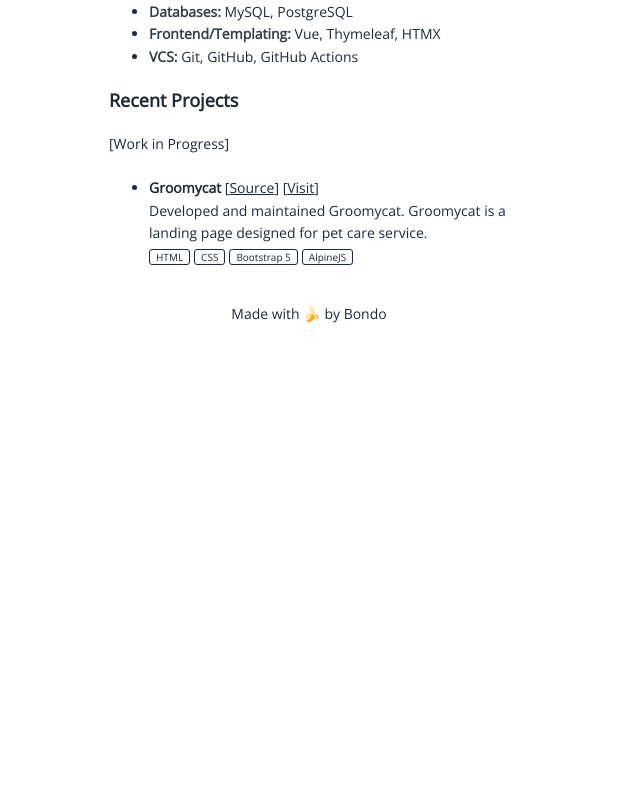
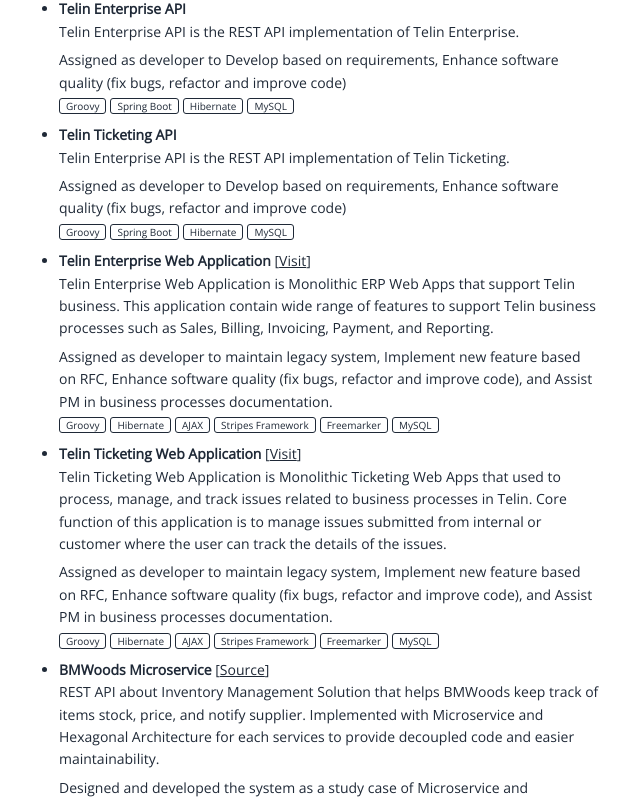
Before and after one commit to bondopangaji/bondopangaji.github.io, a Vue app: page /portfolio in a window 1280 px wide. Shown: the part 1034-1836 px from the top of the page, without its empty margins (331-971 px from the left). Before the commit the page ends 1399 px from the top, so only its background shows below. Built offline with nearby package versions, Linux system fonts and the light colour scheme.

Commit message:
feat: some update

```diff
--- a/src/App.vue
+++ b/src/App.vue
@@ -177,11 +177,11 @@
 
 @media screen and (min-width: 80em) {
   .section-float.section-side {
-    width: 32.5%;
+    width: 25%;
   }
 
   .section-float.section-middle {
-    width: 35%;
+    width: 50%;
   }
 }
 </style>
--- a/src/components/Projects.vue
+++ b/src/components/Projects.vue
@@ -8,19 +8,19 @@
 
 <template>
   <h3 class="projects-title">Recent Projects</h3>
-  <p>[Work in Progress]</p><br>
   <ul>
     <div v-for="project in projects" :key="project.id">
       <div class="projects-container">
       <li><span class="bold">{{ project.title }}</span>
-        <span v-if="project.links.github">
+        <span v-if="project.links?.github">
           [<a v-bind:href="project.links.github" target="_blank">Source</a>]
         </span>
-        <span v-if="project.links.visit">
+        <span v-if="project.links?.visit">
           [<a v-bind:href="project.links.visit" target="_blank">Visit</a>]
         </span>
       </li>
       <p>{{ project.description }}</p>
+      <p style="margin-top: 6px;">{{ project.whatido }}</p>
       <Badge v-for="(builtWith, index) in project.builtWith" :key="index" class="badge-margin" >{{ builtWith }}</Badge>
     </div>
     </div>
@@ -42,11 +42,6 @@
     margin: 0;
   }
 
-  li {
-    text-align: justify;
-    text-justify: inter-word;
-  }
-
   p {
     margin: 0;
   }
--- a/src/components/Technologies.vue
+++ b/src/components/Technologies.vue
@@ -4,10 +4,10 @@
   <div class="tech-container">
     <div class="tech-description">Technologies that i familiar with: </div>
     <ul>
-      <li><span class="bold">Languages:</span>Groovy, Java, HTML, CSS, Javascript</li>
+      <li><span class="bold">Languages:</span> Groovy, Java, HTML, CSS, Javascript</li>
       <li><span class="bold">Backend:</span> Spring, Nuxt</li>
       <li><span class="bold">Databases:</span> MySQL, PostgreSQL</li>
-      <li><span class="bold">Frontend/Templating:</span> Vue, Thymeleaf, HTMX</li>
+      <li><span class="bold">Frontend/Templating:</span> Vue, Thymeleaf, Freemarker</li>
       <li><span class="bold">VCS:</span> Git, GitHub, GitHub Actions</li>
     </ul>
   </div>
@@ -28,11 +28,6 @@
     margin: 0;
   }
 
-  li {
-    text-align: justify;
-    text-justify: inter-word;
-  }
-
   .bold {
     font-weight: 600;
     opacity: 0.9;
--- a/src/components/WorkExperience.vue
+++ b/src/components/WorkExperience.vue
@@ -64,8 +64,4 @@
     margin: 0;
   }
 
-  li {
-    text-align: justify;
-    text-justify: inter-word;
-  }
 </style>
--- a/src/data/portfolio.js
+++ b/src/data/portfolio.js
@@ -1,12 +1,57 @@
 export const portfolio = [
   {
     id: 1,
+    title: 'Telin Enterprise API',
+    description: 'Telin Enterprise API is the REST API implementation of Telin Enterprise.',
+    whatido: 'Assigned as developer to Develop based on requirements, Enhance software quality (fix bugs, refactor and improve code)',
+    builtWith: ['Groovy', 'Spring Boot', 'Hibernate', 'MySQL']
+  },
+  {
+    id: 2,
+    title: 'Telin Ticketing API',
+    description: 'Telin Enterprise API is the REST API implementation of Telin Ticketing.',
+    whatido: 'Assigned as developer to Develop based on requirements, Enhance software quality (fix bugs, refactor and improve code)',
+    builtWith: ['Groovy', 'Spring Boot', 'Hibernate', 'MySQL']
+  },
+  {
+    id: 3,
+    title: 'Telin Enterprise Web Application',
+    description: 'Telin Enterprise Web Application is Monolithic ERP Web Apps that support Telin business. This application contain wide range of features to support Telin business processes such as Sales, Billing, Invoicing, Payment, and Reporting.',
+    whatido: 'Assigned as developer to maintain legacy system, Implement new feature based on RFC, Enhance software quality (fix bugs, refactor and improve code), and Assist PM in business processes documentation.',
+    links: {
+      visit: 'https://es.telin.co.id/'
+    },
+    builtWith: ['Groovy', 'Hibernate', 'AJAX', 'Stripes Framework', 'Freemarker', 'MySQL']
+  },
+  {
+    id: 4,
+    title: 'Telin Ticketing Web Application',
+    description: 'Telin Ticketing Web Application is Monolithic Ticketing Web Apps that used to process, manage, and track issues related to business processes in Telin. Core function of this application is to manage issues submitted from internal or customer where the user can track the details of the issues.',
+    whatido: 'Assigned as developer to maintain legacy system, Implement new feature based on RFC, Enhance software quality (fix bugs, refactor and improve code), and Assist PM in business processes documentation.',
+    links: {
+      visit: 'https://ticketing.telin.co.id/'
+    },
+    builtWith: ['Groovy', 'Hibernate', 'AJAX', 'Stripes Framework', 'Freemarker', 'MySQL']
+  },
+  {
+    id: 5,
+    title: 'BMWoods Microservice',
+    description: 'REST API about Inventory Management Solution that helps BMWoods keep track of items stock, price, and notify supplier. Implemented with Microservice and Hexagonal Architecture for each services to provide decoupled code and easier maintainability.',
+    whatido: 'Designed and developed the system as a study case of Microservice and Hexagonal Architecture',
+    links: {
+      github: 'https://github.com/bondopangaji/bmwoods-microservice'
+    },
+    builtWith: ['Spring Boot', 'Spring Data JPA', 'PostgreSQL', 'RabbitMQ', 'Zipkin']
+  },
+  {
+    id: 6,
     title: 'Groomycat',
-    description: 'Developed and maintained Groomycat. Groomycat is a landing page designed for pet care service.',
+    description: 'Groomycat is a landing page designed for pet care shop.',
+    whatido: 'Designed and developed the landing page as a study case of Responsive Web Design module from University',
     links: {
       github: 'https://github.com/bondopangaji/groomycat',
-      visit: 'https://bondopangaji.github.io/groomycat/'
+      visit: 'https://www.bondopangaji.xyz/groomycat/'
     },
-    builtWith: ['HTML', 'CSS', 'Bootstrap 5', 'AlpineJS']
+    builtWith: ['HTML 5', 'CSS', 'Bootstrap', 'AlpineJS']
   },
 ];
```
